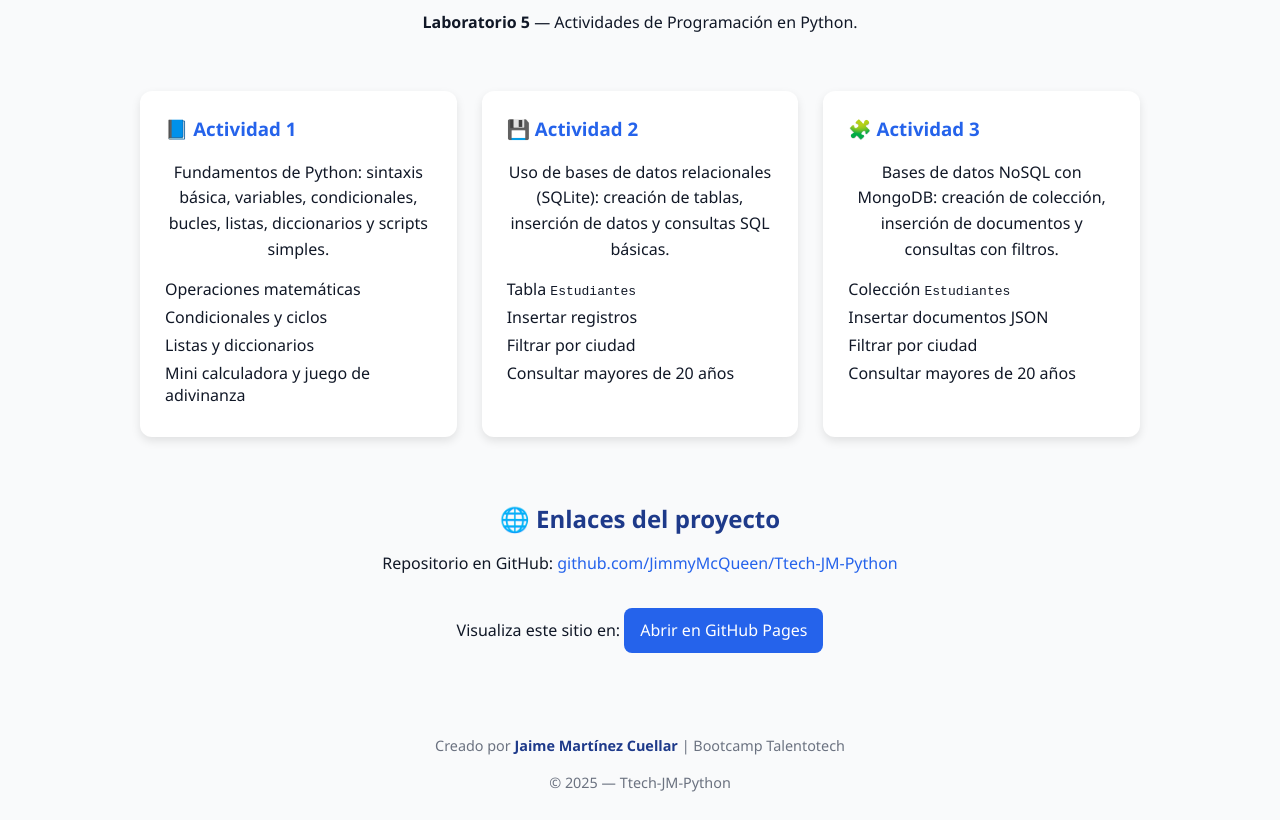
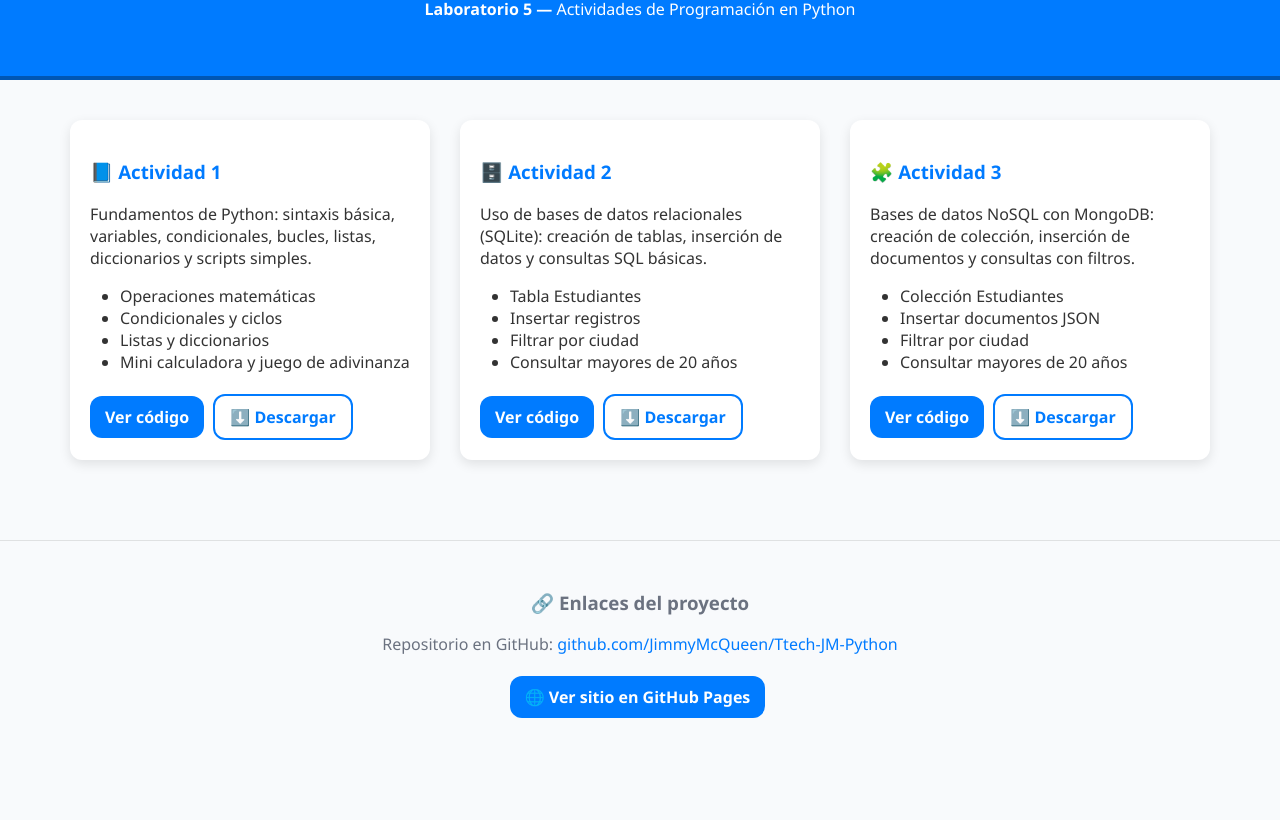
Before and after one commit to JimmyMcQueen/Ttech-JM-Python, a plain HTML site: page index.html in a window 1280 px wide. Shown: the part 164-984 px from the top of the page. After the commit the page ends 912 px from the top, so only its background shows below. Drawn offline with Linux system fonts and the light colour scheme.

Commit message:
Sitio web final con enlaces funcionales a las actividades

```diff
--- a/index.html
+++ b/index.html
@@ -1,203 +1,84 @@
 <!DOCTYPE html>
 <html lang="es">
 <head>
-  <meta charset="UTF-8" />
-  <meta name="viewport" content="width=device-width, initial-scale=1.0" />
+  <meta charset="UTF-8">
+  <meta name="viewport" content="width=device-width, initial-scale=1.0">
   <title>Ttech-JM-Python | Laboratorio 5</title>
-
-  <style>
-    /* === ESTILOS GLOBALES === */
-    :root {
-      --color-bg: #f9fafb;
-      --color-text: #111827;
-      --color-primary: #2563eb;
-      --color-secondary: #1e3a8a;
-      --color-card: #ffffff;
-      --shadow: 0 4px 10px rgba(0, 0, 0, 0.1);
-      --radius: 12px;
-    }
-
-    body {
-      font-family: "Segoe UI", Roboto, Arial, sans-serif;
-      margin: 0;
-      background-color: var(--color-bg);
-      color: var(--color-text);
-      display: flex;
-      flex-direction: column;
-      align-items: center;
-      padding: 40px 20px;
-    }
-
-    h1 {
-      color: var(--color-primary);
-      font-size: 2.2rem;
-      margin-bottom: 5px;
-      text-align: center;
-    }
-
-    h2 {
-      color: var(--color-secondary);
-      margin-top: 25px;
-      margin-bottom: 10px;
-    }
-
-    p {
-      max-width: 700px;
-      text-align: center;
-      line-height: 1.6;
-    }
-
-    /* === TARJETAS === */
-    .container {
-      display: grid;
-      grid-template-columns: repeat(auto-fit, minmax(280px, 1fr));
-      gap: 25px;
-      margin-top: 40px;
-      max-width: 1000px;
-      width: 100%;
-    }
-
-    .card {
-      background: var(--color-card);
-      border-radius: var(--radius);
-      box-shadow: var(--shadow);
-      padding: 25px;
-      transition: transform 0.2s ease, box-shadow 0.3s ease;
-    }
-
-    .card:hover {
-      transform: translateY(-5px);
-      box-shadow: 0 8px 20px rgba(0, 0, 0, 0.12);
-    }
-
-    .card h3 {
-      margin-top: 0;
-      color: var(--color-primary);
-    }
-
-    .card ul {
-      list-style: none;
-      padding: 0;
-      margin: 10px 0 0 0;
-    }
-
-    .card ul li {
-      margin-bottom: 6px;
-    }
-
-    /* === ENLACES === */
-    a {
-      color: var(--color-primary);
-      text-decoration: none;
-      font-weight: 500;
-    }
-
-    a:hover {
-      text-decoration: underline;
-    }
-
-    /* === FOOTER === */
-    footer {
-      margin-top: 50px;
-      font-size: 0.9rem;
-      color: #6b7280;
-      text-align: center;
-    }
-
-    footer strong {
-      color: var(--color-secondary);
-    }
-
-    .btn {
-      display: inline-block;
-      margin-top: 15px;
-      padding: 10px 16px;
-      border-radius: 8px;
-      background: var(--color-primary);
-      color: white;
-      transition: background 0.3s ease;
-    }
-
-    .btn:hover {
-      background: var(--color-secondary);
-    }
-
-    .header-logo {
-      background: var(--color-primary);
-      color: white;
-      padding: 12px 25px;
-      border-radius: var(--radius);
-      font-weight: bold;
-      box-shadow: var(--shadow);
-    }
-  </style>
+  <link rel="stylesheet" href="style.css">
 </head>
 <body>
 
-  <!-- ENCABEZADO -->
+  <!-- Encabezado principal -->
   <header>
-    <div class="header-logo">Bootcamp Talentotech</div>
-    <h1>Ttech-JM-Python</h1>
-    <p><strong>Laboratorio 5</strong> — Actividades de Programación en Python.</p>
+    <h1>Bootcamp Talentotech</h1>
+    <h2>Ttech-JM-Python</h2>
+    <p><strong>Laboratorio 5 —</strong> Actividades de Programación en Python</p>
   </header>
 
-  <!-- CONTENEDOR PRINCIPAL -->
+  <!-- Contenedor de las tarjetas -->
   <main class="container">
+
+    <!-- === ACTIVIDAD 1 === -->
     <section class="card">
       <h3>📘 Actividad 1</h3>
-      <p>Fundamentos de Python: sintaxis básica, variables, condicionales, bucles, listas, diccionarios y scripts simples.</p>
+      <p>
+        Fundamentos de Python: sintaxis básica, variables, condicionales, bucles, listas, diccionarios y scripts simples.
+      </p>
       <ul>
         <li>Operaciones matemáticas</li>
         <li>Condicionales y ciclos</li>
         <li>Listas y diccionarios</li>
         <li>Mini calculadora y juego de adivinanza</li>
       </ul>
+      <a href="actividad1.py" class="btn" target="_blank">Ver código</a>
+      <a href="actividad1.py" class="btn-outline" download>⬇️ Descargar</a>
     </section>
 
+    <!-- === ACTIVIDAD 2 === -->
     <section class="card">
-      <h3>💾 Actividad 2</h3>
-      <p>Uso de bases de datos relacionales (SQLite): creación de tablas, inserción de datos y consultas SQL básicas.</p>
+      <h3>🗄️ Actividad 2</h3>
+      <p>
+        Uso de bases de datos relacionales (SQLite): creación de tablas, inserción de datos y consultas SQL básicas.
+      </p>
       <ul>
-        <li>Tabla <code>Estudiantes</code></li>
+        <li>Tabla Estudiantes</li>
         <li>Insertar registros</li>
         <li>Filtrar por ciudad</li>
         <li>Consultar mayores de 20 años</li>
       </ul>
+      <a href="actividad2.py" class="btn" target="_blank">Ver código</a>
+      <a href="actividad2.py" class="btn-outline" download>⬇️ Descargar</a>
     </section>
 
+    <!-- === ACTIVIDAD 3 === -->
     <section class="card">
       <h3>🧩 Actividad 3</h3>
-      <p>Bases de datos NoSQL con MongoDB: creación de colección, inserción de documentos y consultas con filtros.</p>
+      <p>
+        Bases de datos NoSQL con MongoDB: creación de colección, inserción de documentos y consultas con filtros.
+      </p>
       <ul>
-        <li>Colección <code>Estudiantes</code></li>
+        <li>Colección Estudiantes</li>
         <li>Insertar documentos JSON</li>
         <li>Filtrar por ciudad</li>
         <li>Consultar mayores de 20 años</li>
       </ul>
+      <a href="actividad3.py" class="btn" target="_blank">Ver código</a>
+      <a href="actividad3.py" class="btn-outline" download>⬇️ Descargar</a>
     </section>
   </main>
 
-  <!-- SECCIÓN DE ENLACES -->
-  <section style="margin-top: 40px; text-align: center;">
-    <h2>🌐 Enlaces del proyecto</h2>
+  <!-- Pie de página -->
+  <footer>
+    <h3>🔗 Enlaces del proyecto</h3>
     <p>
       Repositorio en GitHub:
       <a href="https://github.com/JimmyMcQueen/Ttech-JM-Python" target="_blank">
         github.com/JimmyMcQueen/Ttech-JM-Python
       </a>
     </p>
-    <p>
-      Visualiza este sitio en:
-      <a href="https://jimmymcqueen.github.io/Ttech-JM-Python/" target="_blank" class="btn">
-        Abrir en GitHub Pages
-      </a>
-    </p>
-  </section>
-
-  <!-- PIE DE PÁGINA -->
-  <footer>
-    <p>Creado por <strong>Jaime Martínez Cuellar</strong> | Bootcamp Talentotech</p>
-    <p>© 2025 — Ttech-JM-Python</p>
+    <a href="https://jimmymcqueen.github.io/Ttech-JM-Python/" target="_blank" class="btn">
+      🌐 Ver sitio en GitHub Pages
+    </a>
   </footer>
 
 </body>
--- a/style.css
+++ b/style.css
@@ -1,150 +1,114 @@
-/* === VARIABLES GLOBALES === */
 :root {
-  --color-bg: #f9fafb;
-  --color-text: #111827;
-  --color-primary: #2563eb;
-  --color-secondary: #1e3a8a;
-  --color-card: #ffffff;
-  --shadow: 0 4px 12px rgba(0, 0, 0, 0.1);
+  --color-primary: #007bff;
+  --color-secondary: #0056b3;
+  --color-text: #333;
+  --color-bg: #f8fafc;
+  --color-card: #fff;
+  --transition: 0.3s ease;
   --radius: 12px;
-  --transition: all 0.3s ease;
 }
 
-/* === MODO OSCURO AUTOMÁTICO === */
-@media (prefers-color-scheme: dark) {
-  :root {
-    --color-bg: #0f172a;
-    --color-text: #e2e8f0;
-    --color-primary: #60a5fa;
-    --color-secondary: #1e40af;
-    --color-card: #1e293b;
-    --shadow: 0 4px 12px rgba(255, 255, 255, 0.1);
-  }
+body {
+  font-family: "Segoe UI", Tahoma, Geneva, Verdana, sans-serif;
+  background-color: var(--color-bg);
+  color: var(--color-text);
+  margin: 0;
+  padding: 0;
 }
 
-/* === ESTILOS GENERALES === */
-body {
-  font-family: "Segoe UI", Roboto, Arial, sans-serif;
-  margin: 0;
-  padding: 0;
-  background-color: var(--color-bg);
-  color: var(--color-text);
-  display: flex;
-  flex-direction: column;
-  align-items: center;
-  min-height: 100vh;
-  transition: var(--transition);
+header {
+  text-align: center;
+  padding: 40px 20px;
+  background-color: var(--color-primary);
+  color: white;
+  border-bottom: 4px solid var(--color-secondary);
 }
 
-/* === ENCABEZADO === */
-.header {
-  text-align: center;
-  padding: 50px 20px 20px;
-  background: linear-gradient(135deg, var(--color-primary), var(--color-secondary));
-  color: white;
-  width: 100%;
-  box-shadow: var(--shadow);
+h1 {
+  font-size: 1rem;
+  background: white;
+  color: var(--color-primary);
+  display: inline-block;
+  padding: 5px 12px;
+  border-radius: var(--radius);
 }
 
-.header h1 {
-  margin: 0;
-  font-size: 2.4rem;
+h2 {
+  font-size: 2rem;
+  margin: 10px 0;
 }
 
-.subtitle {
-  margin-top: 10px;
-  font-size: 1rem;
-}
-
-.tag {
-  background-color: rgba(255, 255, 255, 0.2);
-  border-radius: 8px;
-  padding: 5px 12px;
-  font-size: 0.9rem;
-  display: inline-block;
-  margin-top: 10px;
-}
-
-/* === CONTENEDOR PRINCIPAL === */
 .container {
-  display: grid;
-  grid-template-columns: repeat(auto-fit, minmax(280px, 1fr));
-  gap: 25px;
-  margin-top: 40px;
-  max-width: 1000px;
-  padding: 0 20px;
-  width: 100%;
+  display: flex;
+  flex-wrap: wrap;
+  justify-content: center;
+  gap: 30px;
+  padding: 40px;
 }
 
 .card {
-  background: var(--color-card);
+  background-color: var(--color-card);
+  width: 320px;
   border-radius: var(--radius);
-  box-shadow: var(--shadow);
-  padding: 25px;
-  transition: var(--transition);
+  padding: 20px;
+  box-shadow: 0 4px 12px rgba(0,0,0,0.1);
+  transition: transform var(--transition);
 }
 
 .card:hover {
   transform: translateY(-6px);
-  box-shadow: 0 8px 20px rgba(0, 0, 0, 0.15);
 }
 
-.card h2 {
+.card h3 {
   color: var(--color-primary);
-  margin-top: 0;
 }
 
 .card ul {
-  list-style: none;
-  padding-left: 0;
+  list-style-type: disc;
+  margin-left: 20px;
+  padding-left: 10px;
 }
 
-.card ul li::before {
-  content: "• ";
-  color: var(--color-primary);
+.btn, .btn-outline {
+  display: inline-block;
+  text-decoration: none;
+  padding: 10px 15px;
+  border-radius: var(--radius);
   font-weight: bold;
-}
-
-/* === ENLACES === */
-.links {
-  text-align: center;
-  margin-top: 40px;
-  padding: 0 20px;
-}
-
-.links a {
-  color: var(--color-primary);
-  text-decoration: none;
-  font-weight: 500;
   transition: var(--transition);
-}
-
-.links a:hover {
-  color: var(--color-secondary);
-  text-decoration: underline;
+  margin: 5px 5px 0 0;
 }
 
 .btn {
-  display: inline-block;
   background-color: var(--color-primary);
   color: white;
-  padding: 10px 18px;
-  border-radius: 8px;
-  margin-top: 10px;
-  transition: var(--transition);
+  border: none;
 }
 
 .btn:hover {
   background-color: var(--color-secondary);
 }
 
-/* === PIE DE PÁGINA === */
+.btn-outline {
+  border: 2px solid var(--color-primary);
+  color: var(--color-primary);
+  background: transparent;
+}
+
+.btn-outline:hover {
+  background-color: var(--color-primary);
+  color: white;
+}
+
 footer {
   text-align: center;
-  font-size: 0.9rem;
+  margin-top: 40px;
+  padding: 30px 20px;
+  border-top: 1px solid rgba(0,0,0,0.1);
   color: #6b7280;
-  margin-top: 50px;
-  padding: 20px 0;
-  border-top: 1px solid rgba(107, 114, 128, 0.2);
-  width: 100%;
 }
+
+footer a {
+  color: var(--color-primary);
+  text-decoration: none;
+}
```
